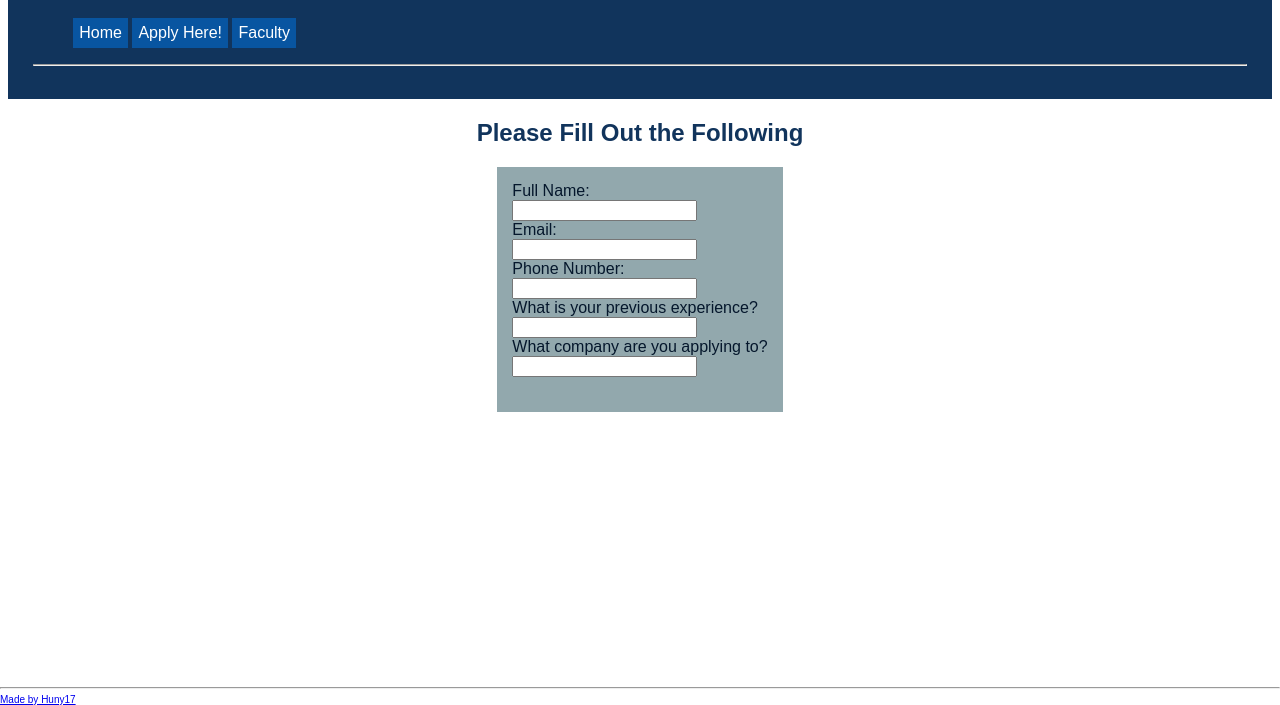
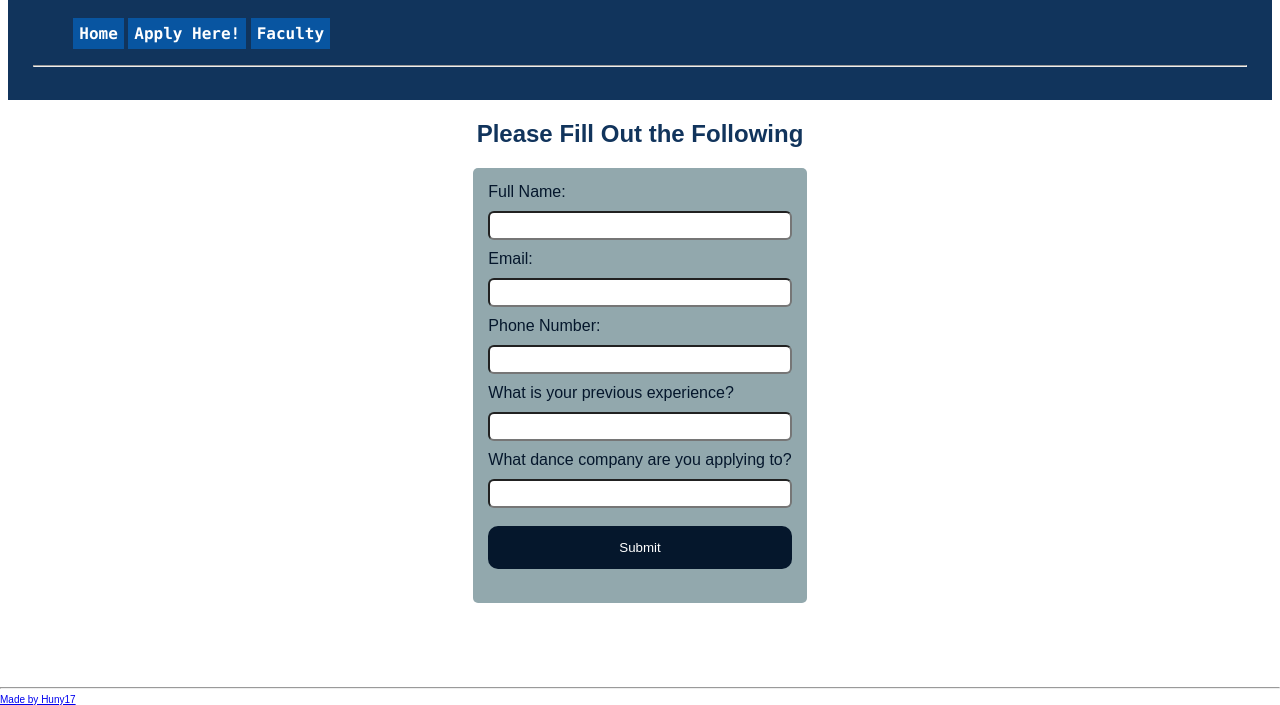
Before and after one commit to huny17/Art-Challenge, a plain HTML site: page structure/form.html in a window 1280 px wide. Shown: the part 95-800 px from the top of the page. Drawn offline with Linux system fonts and the light colour scheme.

Commit message:
small aesthetic changes with font

```diff
--- a/css/main_style.css
+++ b/css/main_style.css
@@ -27,10 +27,29 @@ form{
 	color:#05172c;
 }
 
+input[type=text]{
+	width: 100%;
+	padding: 5px 8px;
+	margin: 10px 0px;
+	border-radius: 6px;
+}
+
+input[type=submit] {
+	width: 100%;
+	background-color: #05172c;
+	color: white;
+	padding: 14px 20px;
+	margin: 8px 0;
+	border: none;
+	border-radius: 10px;
+	cursor: pointer;
+  }
+
 .box{
 	padding: 15px;
-	height: 245px;
+	height: 435px;
 	background-color:#92A8AD;
+	border-radius: 5px;
 }
 
 menu li{
@@ -49,10 +68,12 @@ menu li{
 menu li a{
 	text-decoration: none;
 	color: #FFFFFF;
+	font-weight: bold;
+	font-family: Monaco, Consolas, "Lucida Console", "Liberation Mono", monospace;
 }
 
 .mainlook img{
-	width: 63%;
+	width: 100%;
 }
 
 .picform img{
@@ -70,6 +91,15 @@ menu li a{
   float: left;
   padding: 10px;
   height: 375px;
+}
+
+.left1{
+	width: 50%;
+
+}
+
+.right1{
+	width: 50%;
 }
 
 .left{
--- a/structure/form.html
+++ b/structure/form.html
@@ -22,8 +22,8 @@
 
       <h2>Please Fill Out the Following</h2>
 
-      <form>
-        <div class="box">
+      <div class="box">
+        <form>
           <label for="name">Full Name:</label><br>
           <input type="text" id="name" name="name"><br>
           <label for="mail">Email:</label><br>
@@ -32,10 +32,11 @@
           <input type="text" id="num" name="num"><br>
           <label for="exp">What is your previous experience?</label><br>
           <input type="text" id="exp" name="exp"><br>
-          <label for="comp">What company are you applying to?</label><br>
+          <label for="comp">What dance company are you applying to?</label><br>
           <input type="text" id="comp" name="comp"><br>
-        </div>
-      </form>
+          <input type="submit" value="Submit"><br>
+        </form>
+      </div>
 
     </main>
 
```
Also changed, not shown: structure/index.html (+2 -2 lines).
